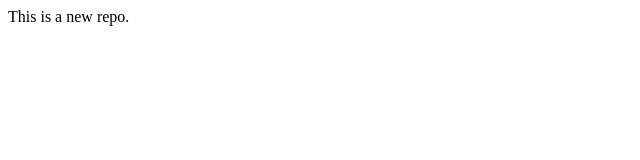
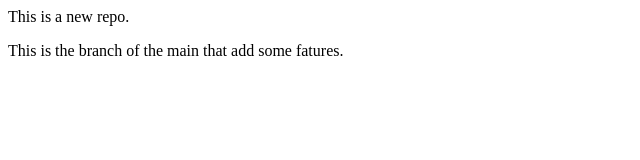
Before and after one commit to soumyasethi562/locarepo, a plain HTML site: page index.html in a window 1280 px wide. Shown: the whole page, without its empty margins (0-640 px from the left). Drawn offline with Linux system fonts and the light colour scheme.

Commit message:
Add Features.

```diff
--- a/index.html
+++ b/index.html
@@ -1 +1,2 @@
 <p>This is a new repo.</p>
+<p>This is the branch of the main that add some fatures.</p>
```
